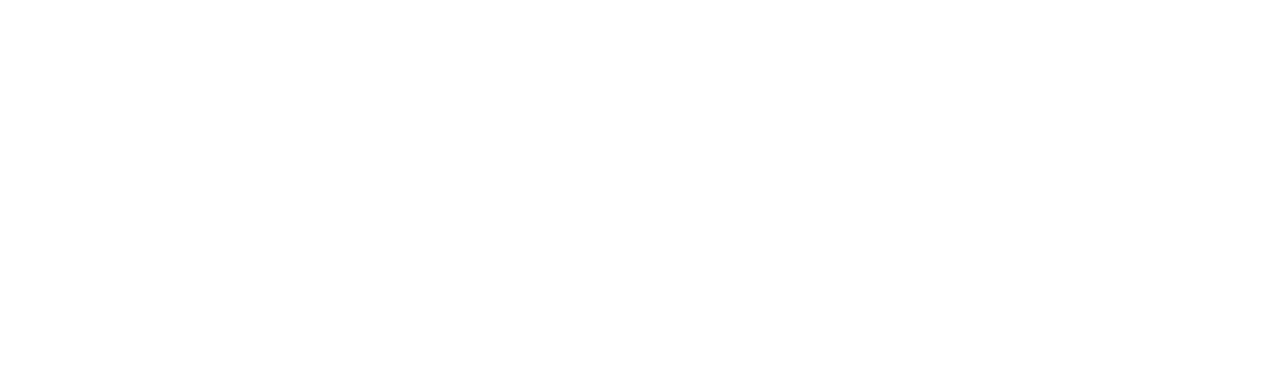
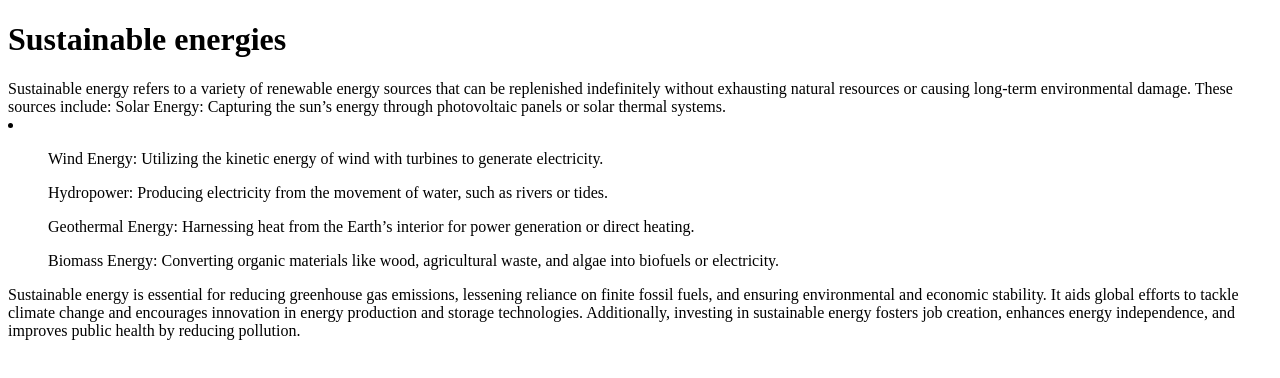
Before and after one commit to Copilli/Green-Energies, a plain HTML site: page pages/home/Sustainables-energies.html in a window 1280 px wide. Drawn offline with Linux system fonts and the light colour scheme.

Commit message:
Updates!!

```diff
--- a/pages/home/Sustainables-energies.html
+++ b/pages/home/Sustainables-energies.html
@@ -6,6 +6,20 @@
     <title>Document</title>
 </head>
 <body>
+    <h1>Sustainable energies</h1>
+    Sustainable energy refers to a variety of renewable energy sources that can be replenished indefinitely without exhausting natural resources or causing long-term environmental damage. These sources include:
+
+Solar Energy: Capturing the sun’s energy through photovoltaic panels or solar thermal systems.
+<li><ul>Wind Energy: Utilizing the kinetic energy of wind with turbines to generate electricity.</ul>
+<ul>Hydropower: Producing electricity from the movement of water, such as rivers or tides.</ul>
+<ul>Geothermal Energy: Harnessing heat from the Earth’s interior for power generation or direct heating.</ul>
+<ul>Biomass Energy: Converting organic materials like wood, agricultural waste, and algae into biofuels or electricity.</ul>
+
+</li>
+Sustainable energy is essential for reducing greenhouse gas emissions, lessening reliance on finite fossil fuels, and ensuring environmental and economic stability. It aids global efforts to tackle climate change and encourages innovation in energy production and storage technologies. Additionally, investing in sustainable energy fosters job creation, enhances energy independence, and improves public health by reducing pollution.
+
+
+
 
 </body>
 </html>
```
